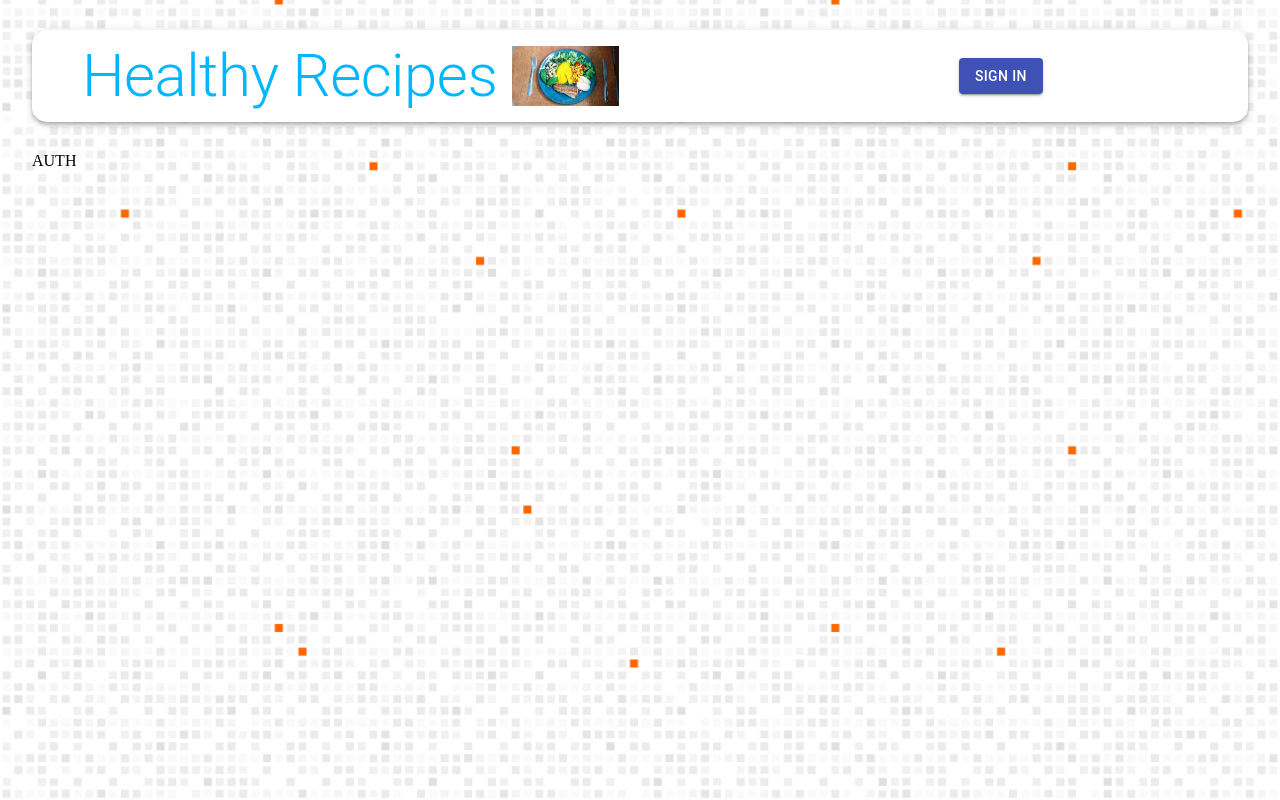
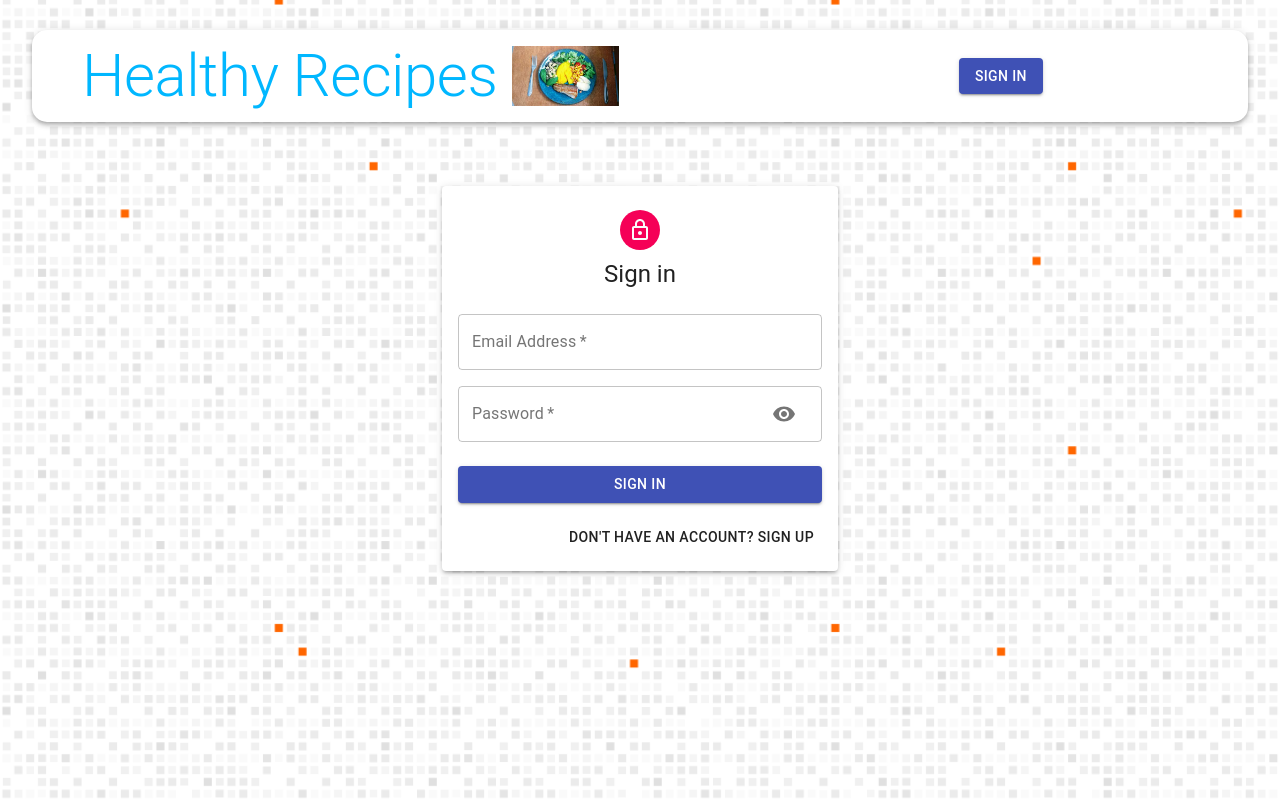
Before and after one commit to mahanmashoof/healthy-recipes, a React (Create React App) app in the folder client/: page /auth in a window 1280 px wide. Built offline with nearby package versions, Linux system fonts and the light colour scheme.

Commit message:
sign in/up form front ok

```diff
--- a/client/src/components/Auth/Auth.js
+++ b/client/src/components/Auth/Auth.js
@@ -1,11 +1,100 @@
-import React from 'react'
+import React, { useState } from "react";
+import {
+  Avatar,
+  Button,
+  Paper,
+  Grid,
+  Typography,
+  Container,
+} from "@material-ui/core";
+import useStyles from "./styles";
+import LockOutlinedIcon from "@material-ui/icons/LockOutlined";
+import Input from "./Input";
 
 const Auth = () => {
-    return (
-        <div>
-          AUTH
-        </div>
-    )
-}
+  const classes = useStyles();
+  const [isSignup, setIsSignup] = useState(false);
+  const handleSubmit = () => {};
+  const handleChange = () => {};
+  const [showPassword, setShowPassword] = useState(false);
+  const handleShowPassword = () => setShowPassword(!showPassword);
+  const switchMode = () => {
+    setIsSignup((prevIsSignup) => !prevIsSignup);
+    handleShowPassword(false);
+  };
 
-export default Auth
+  return (
+    <Container component="main" maxWidth="xs">
+      <Paper className={classes.paper} elevation={3}>
+        <Avatar className={classes.avatar}>
+          <LockOutlinedIcon />
+        </Avatar>
+        <Typography component="h1" variant="h5">
+          {isSignup ? "Sign up" : "Sign in"}
+        </Typography>
+        <form className={classes.form} onSubmit={handleSubmit}>
+          <Grid container spacing={2}>
+            {isSignup && (
+              <>
+                <Input
+                  name="firstName"
+                  label="First Name"
+                  handleChange={handleChange}
+                  autoFocus
+                  half
+                />
+                <Input
+                  name="lastName"
+                  label="Last Name"
+                  handleChange={handleChange}
+                  half
+                />
+              </>
+            )}
+            <Input
+              name="email"
+              label="Email Address"
+              handleChange={handleChange}
+              type="email"
+            />
+            <Input
+              name="password"
+              label="Password"
+              handleChange={handleChange}
+              type={showPassword ? "text" : "password"}
+              handleShowPassword={handleShowPassword}
+            />
+            {isSignup && (
+              <Input
+                name="confirmPassword"
+                label="Repeat Password"
+                handleChange={handleChange}
+                type="password"
+              />
+            )}
+          </Grid>
+          <Button
+            type="submit"
+            fullWidth
+            variant="contained"
+            color="primary"
+            className={classes.submit}
+          >
+            {isSignup ? "Sign Up" : "Sign In"}
+          </Button>
+          <Grid container justify="flex-end">
+            <Grid item>
+              <Button onClick={switchMode}>
+                {isSignup
+                  ? "Already have an account? Sign in"
+                  : "Don't have an account? Sign Up"}
+              </Button>
+            </Grid>
+          </Grid>
+        </form>
+      </Paper>
+    </Container>
+  );
+};
+
+export default Auth;
--- /dev/null
+++ b/client/src/components/Auth/Input.js
@@ -0,0 +1,34 @@
+import React from "react";
+import { TextField, Grid, InputAdornment, IconButton } from "@material-ui/core";
+import Visibility from '@material-ui/icons/Visibility';
+import VisibilityOff from '@material-ui/icons/VisibilityOff';
+
+const Input = ({ name, handleChange, label, half, autoFocus, type, handleShowPassword }) => {
+  return (
+    <Grid item xs={12} sm={half ? 6 : 12}>
+      <TextField
+        name={name}
+        onChange={handleChange}
+        variant="outlined"
+        required
+        fullWidth
+        label={label}
+        autoFocus={autoFocus}
+        type={type}
+        InputProps={
+          name === "password" && {
+            endAdornment: (
+              <InputAdornment position="end">
+                <IconButton onClick={handleShowPassword}>
+                  {type === "password" ? <Visibility /> : <VisibilityOff />}
+                </IconButton>
+              </InputAdornment>
+            ),
+          }
+        }
+      />
+    </Grid>
+  );
+};
+
+export default Input;
--- a/client/src/components/Auth/styles.js
+++ b/client/src/components/Auth/styles.js
@@ -0,0 +1,30 @@
+import { makeStyles } from '@material-ui/core/styles';
+
+export default makeStyles((theme) => ({
+  paper: {
+    marginTop: theme.spacing(8),
+    display: 'flex',
+    flexDirection: 'column',
+    alignItems: 'center',
+    padding: theme.spacing(2),
+  },
+  root: {
+    '& .MuiTextField-root': {
+      margin: theme.spacing(1),
+    },
+  },
+  avatar: {
+    margin: theme.spacing(1),
+    backgroundColor: theme.palette.secondary.main,
+  },
+  form: {
+    width: '100%', // Fix IE 11 issue.
+    marginTop: theme.spacing(3),
+  },
+  submit: {
+    margin: theme.spacing(3, 0, 2),
+  },
+  googleButton: {
+    marginBottom: theme.spacing(2),
+  },
+}));
```
